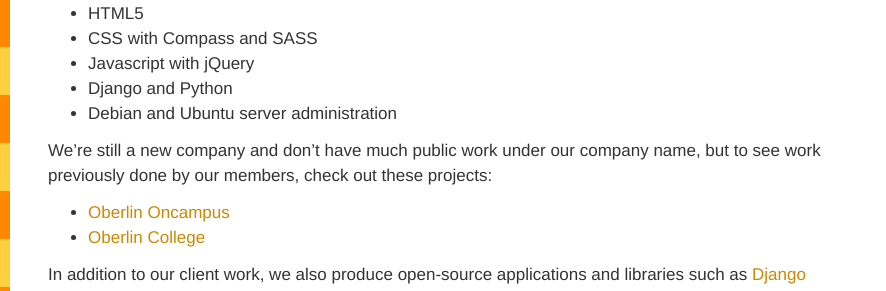
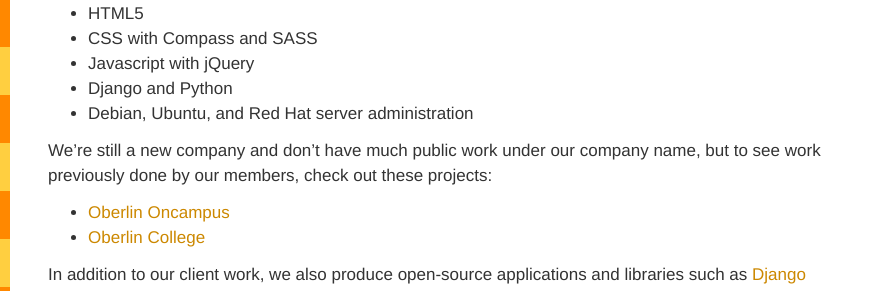
Before and after one commit to littleweaver/littleweaverweb.com, a Jekyll site: the page built from what-we-do.markdown, in a window 1280 px wide. Shown: the part 241-532 px from the top of the page, without its empty margins (0-886 px from the left). Built offline with Jekyll 4.4.1, drawn with Linux system fonts in a browser that asks for light colours; Markdown is read by kramdown in place of the engine named in the settings.

Commit message:
Added Red Hat to skills.

```diff
--- a/what-we-do.markdown
+++ b/what-we-do.markdown
@@ -12,7 +12,7 @@
 * CSS with Compass and SASS
 * Javascript with jQuery
 * Django and Python
-* Debian and Ubuntu server administration
+* Debian, Ubuntu, and Red Hat server administration
 
 We're still a new company and don't have much public work under our company name, but to see work previously done by our members, check out these projects:
 
```
